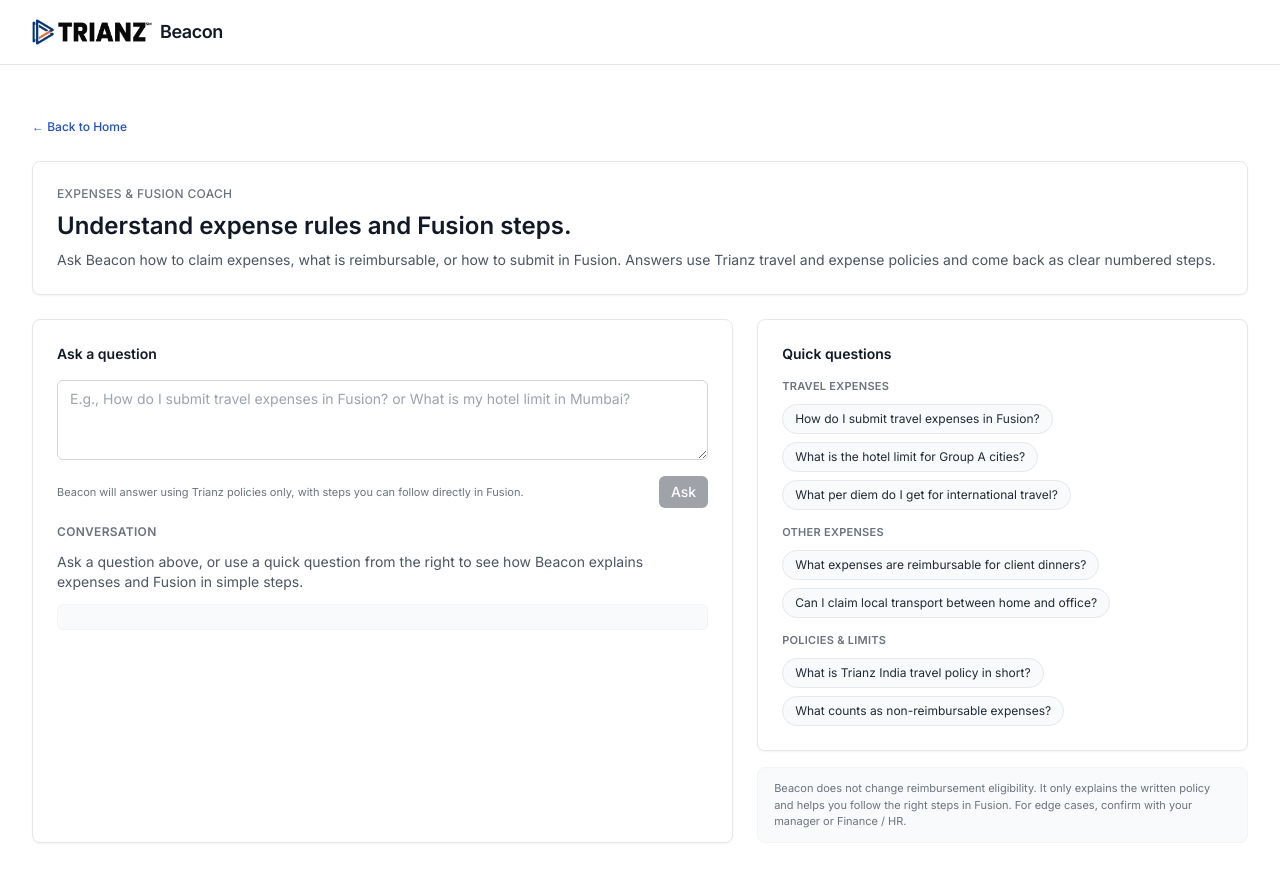
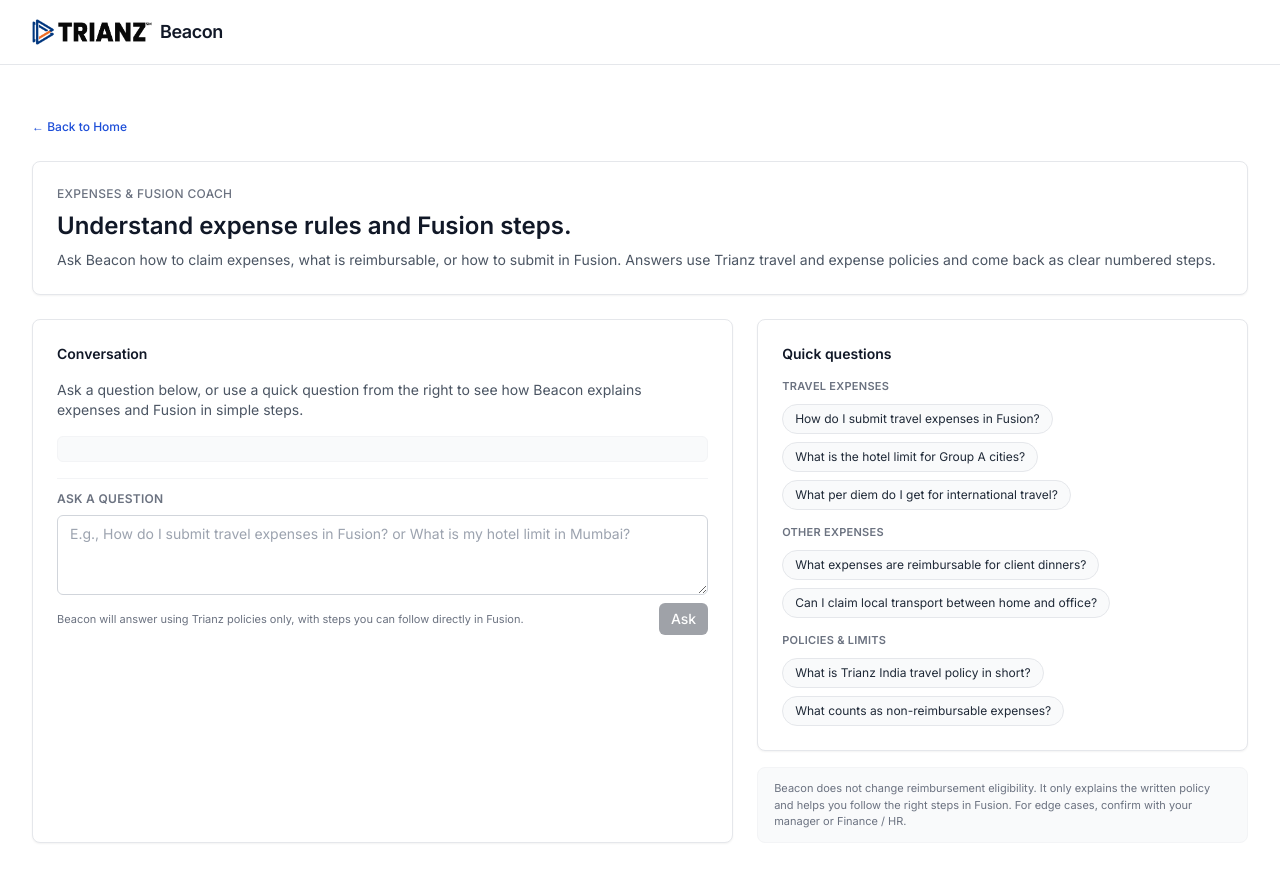
Before and after one commit to PrabhathVarma19/slt-jd, a Next.js app: page /expenses-coach in a window 1280 px wide. Shown: the top 882 px of the page. Built offline with nearby package versions, Linux system fonts and the light colour scheme.

Commit message:
Move Expenses Coach input to bottom of chat

```diff
--- a/app/expenses-coach/page.tsx
+++ b/app/expenses-coach/page.tsx
@@ -107,36 +107,16 @@
 
       <div className="grid gap-6 lg:grid-cols-[minmax(0,2fr)_minmax(0,1.4fr)]">
         <div className="space-y-4 rounded-lg border border-gray-200 bg-white p-6 shadow-sm">
-          <h2 className="text-sm font-semibold text-gray-900">Ask a question</h2>
+          <h2 className="text-sm font-semibold text-gray-900">Conversation</h2>
           {error && (
             <div className="rounded-md border border-red-200 bg-red-50 px-4 py-3 text-sm text-red-800">
               {error}
             </div>
           )}
-          <Textarea
-            rows={3}
-            value={question}
-            onChange={(e) => setQuestion(e.target.value)}
-            placeholder="E.g., How do I submit travel expenses in Fusion? or What is my hotel limit in Mumbai?"
-          />
-          <div className="flex items-center justify-between gap-3">
-            <p className="text-[11px] text-gray-500">
-              Beacon will answer using Trianz policies only, with steps you can follow directly in
-              Fusion.
-            </p>
-            <Button onClick={() => ask()} disabled={isLoading || !question.trim()} size="sm">
-              {isLoading ? 'Answering…' : 'Ask'}
-            </Button>
-          </div>
-
-          <div className="mt-4 space-y-3">
-            <h3 className="text-xs font-semibold uppercase tracking-wide text-gray-500">
-              Conversation
-            </h3>
           {messages.length === 0 && (
             <p className="text-sm text-gray-600">
-                Ask a question above, or use a quick question from the right to see how Beacon
-                explains expenses and Fusion in simple steps.
+              Ask a question below, or use a quick question from the right to see how Beacon explains
+              expenses and Fusion in simple steps.
             </p>
           )}
           <div className="space-y-3 max-h-[360px] overflow-y-auto rounded-md border border-gray-100 bg-gray-50 p-3">
@@ -175,6 +155,26 @@
               </Link>
             </div>
           )}
+
+          <div className="mt-4 space-y-2 border-t border-gray-100 pt-3">
+            <h3 className="text-xs font-semibold uppercase tracking-wide text-gray-500">
+              Ask a question
+            </h3>
+            <Textarea
+              rows={3}
+              value={question}
+              onChange={(e) => setQuestion(e.target.value)}
+              placeholder="E.g., How do I submit travel expenses in Fusion? or What is my hotel limit in Mumbai?"
+            />
+            <div className="flex items-center justify-between gap-3">
+              <p className="text-[11px] text-gray-500">
+                Beacon will answer using Trianz policies only, with steps you can follow directly in
+                Fusion.
+              </p>
+              <Button onClick={() => ask()} disabled={isLoading || !question.trim()} size="sm">
+                {isLoading ? 'Answering…' : 'Ask'}
+              </Button>
+            </div>
           </div>
         </div>
 
```
Lines whose indentation alone changed are shown as unchanged.
